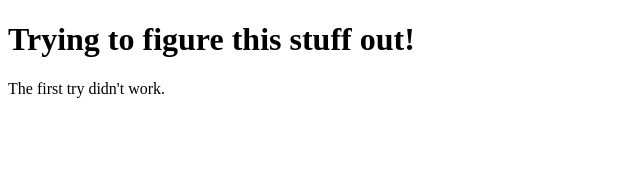
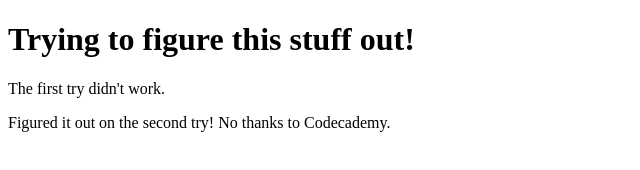
Before and after one commit to khalia333/git_practice, a plain HTML site: page index.html in a window 1280 px wide. Shown: the whole page, without its empty margins (0-640 px from the left). Drawn offline with Linux system fonts and the light colour scheme.

```diff
--- a/index.html
+++ b/index.html
@@ -7,6 +7,7 @@
   <body>
     <h1>Trying to figure this stuff out!</h1>
     <p>The first try didn't work.</p>
+    <p>Figured it out on the second try! No thanks to Codecademy.</p>
 
   </body>
 </html>
```
